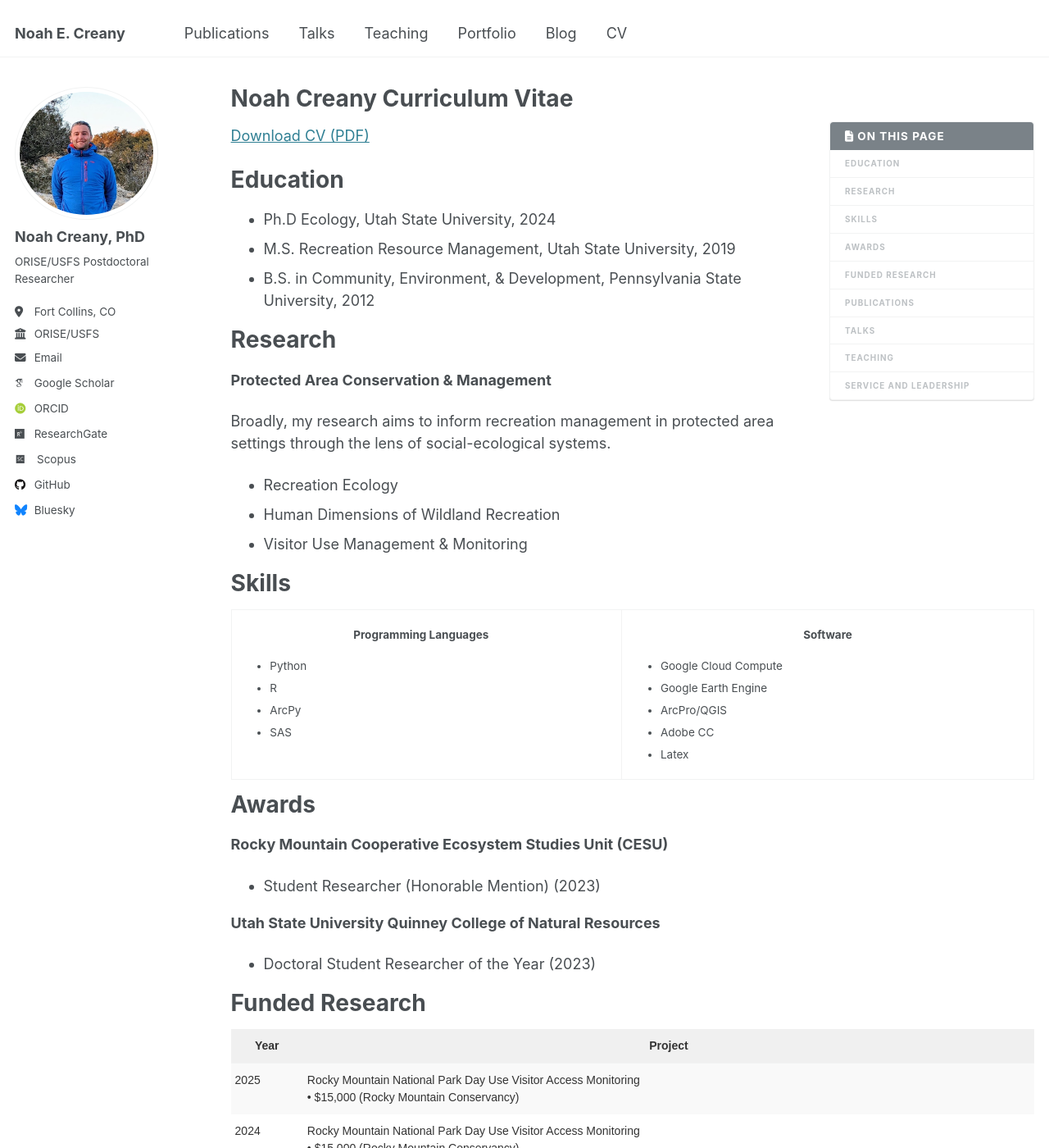
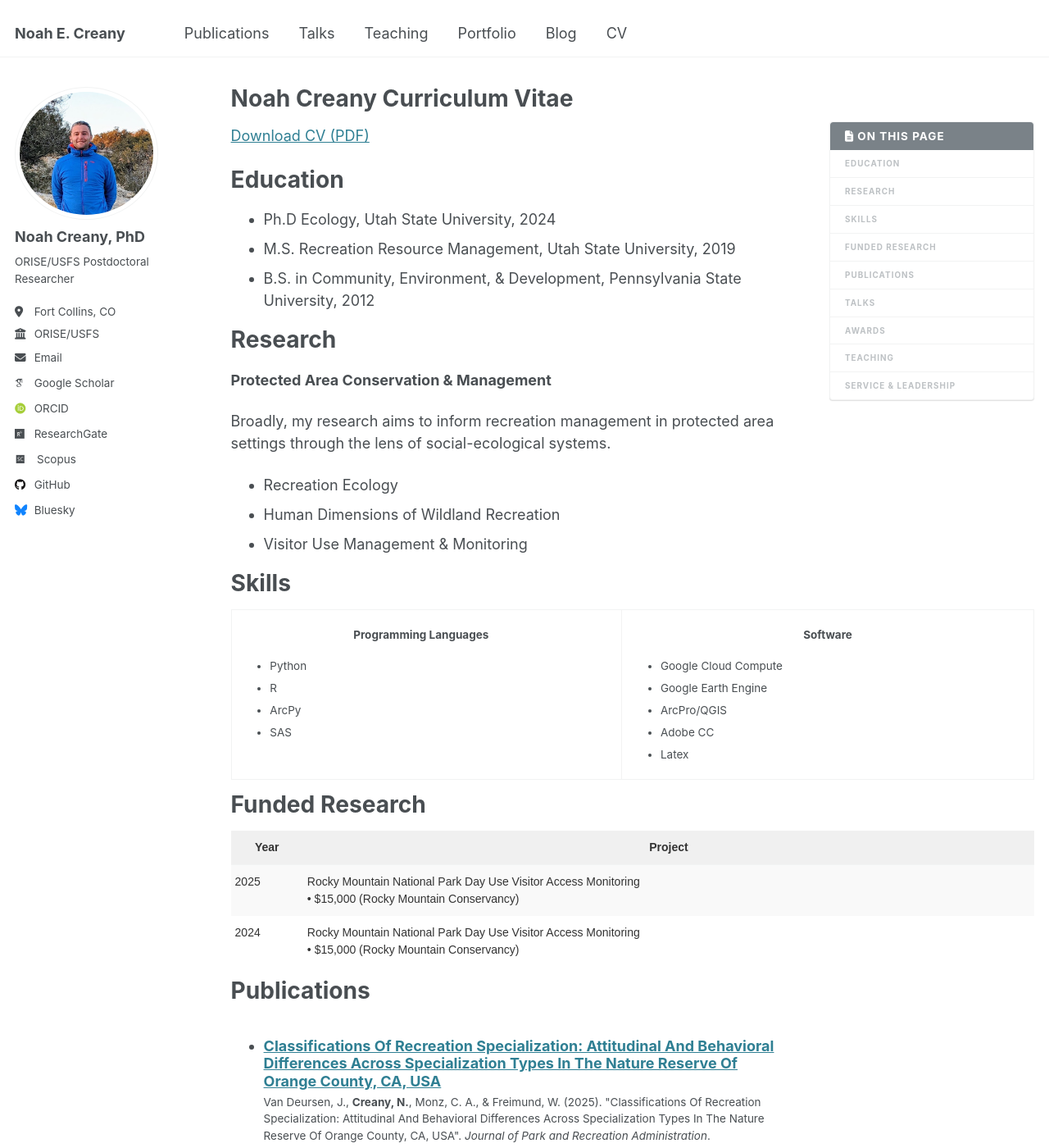
Before and after one commit to noahcreany/noahcreany.github.io, a Jekyll site: the page built from _pages/cv.md, in a window 1280 px wide and 1400 px high. Shown: the whole window at 82% size. Built offline with Jekyll 4.4.1, drawn with Linux system fonts in a browser that asks for light colours; some web fonts are replaced; some of the changed text lies outside the part shown.

Commit message:
Update CV layout

```diff
--- a/_pages/cv.md
+++ b/_pages/cv.md
@@ -55,17 +55,6 @@
   </tr>
 </table>
 
-Awards
-======
-
-**Rocky Mountain Cooperative Ecosystem Studies Unit (CESU)**
-
-- Student Researcher (Honorable Mention) (2023)
-
-**Utah State University Quinney College of Natural Resources**
-
-- Doctoral Student Researcher of the Year (2023)
-
 
 Funded Research
 ======
@@ -109,13 +98,22 @@
     {% include archive-single-talk-cv.html  %}
   {% endfor %}</ul>
 
+Awards
+======
+
+**Rocky Mountain Cooperative Ecosystem Studies Unit (CESU)**
+: Student Researcher (Honorable Mention) (2023)
+
+**Utah State University Quinney College of Natural Resources**
+: Doctoral Student Researcher of the Year (2023)
+
 Teaching
 ======
   <ul>{% for post in site.teaching reversed %}
     {% include archive-single-cv.html %}
   {% endfor %}</ul>
 
-Service and leadership
+Service & Leadership
 ======
 
 - **Academic Journals**
```
